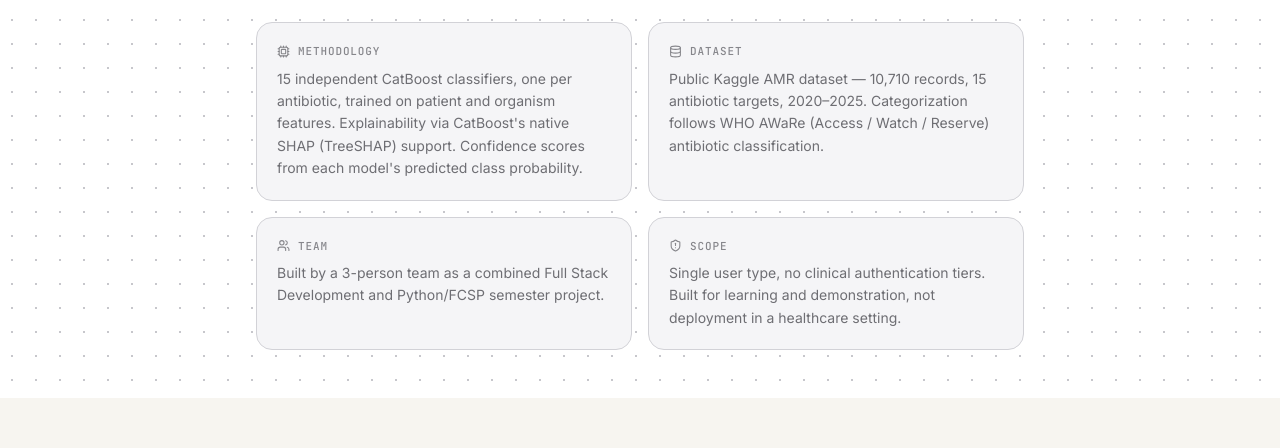
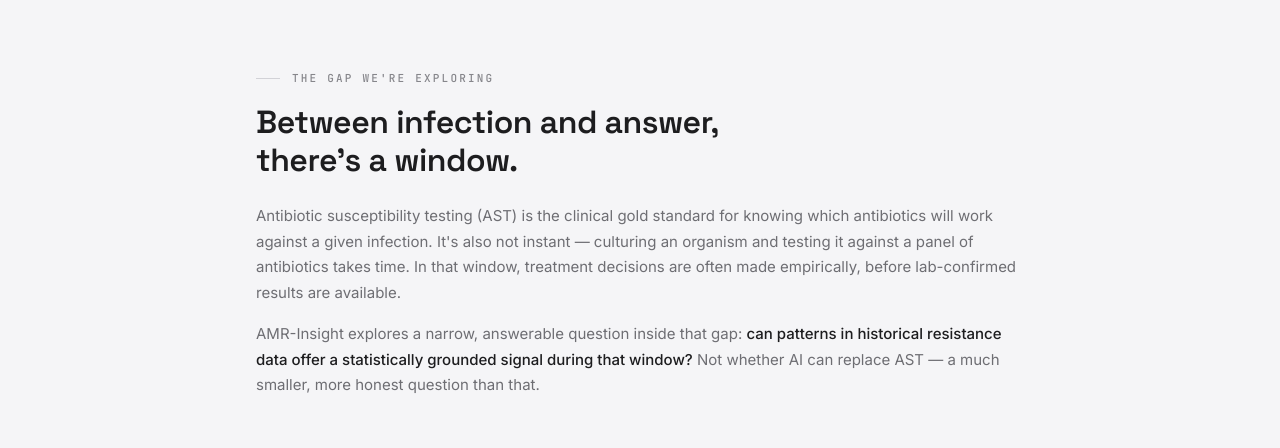
Before and after one commit to dhyeydaftary/antibiotic-resistance-intelligence-platform, a React (Vite) app in the folder frontend/: page /about in a window 1280 px wide. Shown: the part 448-896 px from the top of the page. Before the commit the page ends 846 px from the top, so only its background shows below. Built offline with nearby package versions, Linux system fonts and the light colour scheme; no server answers.

Commit message:
feat(about): add Section 2 the gap

```diff
--- /dev/null
+++ b/frontend/src/components/about/AboutGap.jsx
@@ -0,0 +1,75 @@
+import { motion } from 'framer-motion';
+
+const fadeUp = {
+    hidden: { opacity: 0, y: 14 },
+    visible: (i = 0) => ({
+        opacity: 1,
+        y: 0,
+        transition: { duration: 0.5, delay: i * 0.07, ease: [0.22, 1, 0.36, 1] },
+    }),
+};
+
+export default function AboutGap() {
+    return (
+        <section
+            id="the-gap"
+            data-testid="about-gap-section"
+            className="bg-canvas-alt px-6 py-20 sm:py-24"
+        >
+            <div className="mx-auto max-w-3xl">
+                <motion.div
+                    initial="hidden"
+                    whileInView="visible"
+                    viewport={{ once: true, margin: '-100px' }}
+                    custom={0}
+                    variants={fadeUp}
+                    className="mb-4 flex items-center gap-3"
+                >
+                    <span className="h-px w-6 bg-canvas-hairline" />
+                    <span className="font-mono text-[11px] font-medium uppercase tracking-[0.2em] text-page-faint">
+                        The gap we're exploring
+                    </span>
+                </motion.div>
+
+                <motion.h2
+                    initial="hidden"
+                    whileInView="visible"
+                    viewport={{ once: true, margin: '-100px' }}
+                    custom={1}
+                    variants={fadeUp}
+                    className="max-w-lg font-display text-[28px] font-semibold leading-[1.2] tracking-[-0.015em] text-page-ink sm:text-[32px]"
+                >
+                    Between infection and answer, there's a window.
+                </motion.h2>
+
+                <motion.div
+                    initial="hidden"
+                    whileInView="visible"
+                    viewport={{ once: true, margin: '-100px' }}
+                    custom={2}
+                    variants={fadeUp}
+                    className="mt-6 space-y-4 font-sans text-[15px] leading-[1.7] text-page-muted"
+                >
+                    <p>
+                        Antibiotic susceptibility testing (AST) is the clinical gold
+                        standard for knowing which antibiotics will work against a given
+                        infection. It's also not instant — culturing an organism and
+                        testing it against a panel of antibiotics takes time. In that
+                        window, treatment decisions are often made empirically, before
+                        lab-confirmed results are available.
+                    </p>
+                    <p>
+                        AMR-Insight explores a narrow, answerable question inside that
+                        gap:{' '}
+                        <span className="font-medium text-page-ink">
+                            can patterns in historical resistance data offer a
+                            statistically grounded signal during that window?
+                        </span>{' '}
+                        Not whether AI can replace AST — a much smaller, more honest
+                        question than that.
+                    </p>
+                </motion.div>
+            </div>
+        </section>
+    );
+}
--- a/frontend/src/pages/AboutPage.jsx
+++ b/frontend/src/pages/AboutPage.jsx
@@ -1,5 +1,6 @@
 import { Cpu, Database, ShieldAlert, Users } from 'lucide-react';
 import AboutOpening from '../components/about/AboutOpening';
+import AboutGap from '../components/about/AboutGap';
 
 function InfoCard({ icon: Icon, label, id, children }) {
   return (
@@ -16,6 +17,7 @@ function AboutPage() {
   return (
     <div>
       <AboutOpening />
+      <AboutGap />
 
       {/* TODO(about-redesign): everything below is the legacy compact layout.
           Will be replaced section-by-section per the redesign plan (Sections 2-13). */}
```
